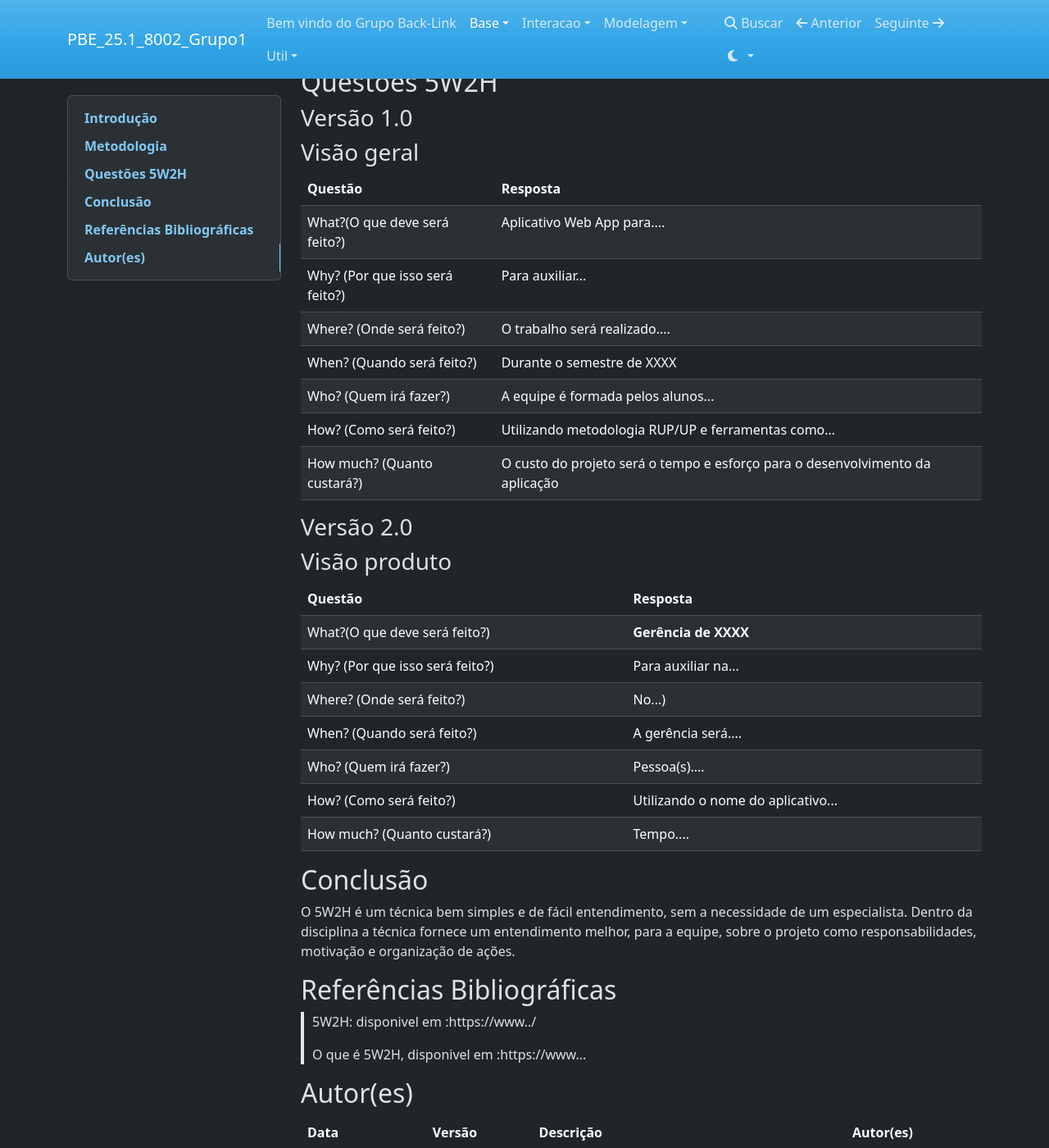
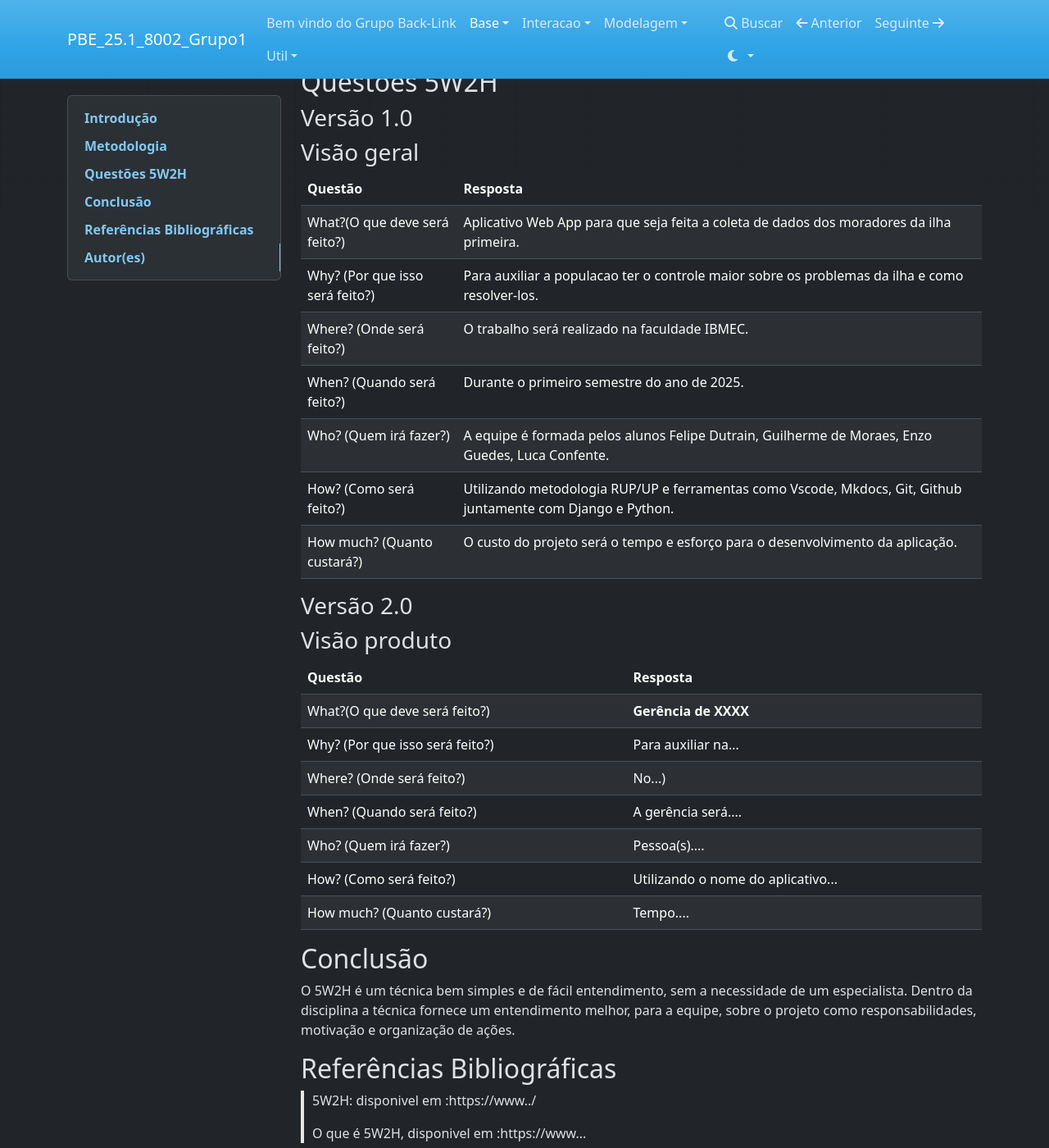
Before and after one commit to Projetos-de-Extensao/PBE_25.1_8002_BackLink, an MkDocs documentation site: the page built from docs/base/5w2h.md, in a window 1280 px wide and 1400 px high, scrolled down 328 px. Shown: the whole window at 82% size. Built offline with MkDocs 1.6.1, drawn with Linux system fonts in a browser that asks for light colours; nearby versions of some CDN libraries; some of the changed text lies outside the part shown.

Commit message:
att 5w2h.md

```diff
--- a/docs/base/5w2h.md
+++ b/docs/base/5w2h.md
@@ -24,13 +24,13 @@ title: 5W2H
 
 |Questão|Resposta|
 |-------|--------|
-|What?(O que deve será feito?)|Aplicativo Web App para.... |
-|Why? (Por que isso será feito?)|Para auxiliar...|
-|Where? (Onde será feito?)|O trabalho será realizado....|
-|When? (Quando será feito?)|Durante o semestre de XXXX|
-|Who? (Quem irá fazer?)|A equipe é formada pelos alunos...|
-|How? (Como será feito?)|Utilizando metodologia RUP/UP e ferramentas como...|
-|How much? (Quanto custará?)|O custo do projeto será o tempo e esforço para o desenvolvimento da aplicação|
+|What?(O que deve será feito?)|Aplicativo Web App para que seja feita a coleta de dados dos moradores da ilha primeira. |
+|Why? (Por que isso será feito?)|Para auxiliar a populacao ter o controle maior sobre os problemas da ilha e como resolver-los. |
+|Where? (Onde será feito?)|O trabalho será realizado na faculdade IBMEC. |
+|When? (Quando será feito?)|Durante o primeiro semestre do ano de 2025. |
+|Who? (Quem irá fazer?)|A equipe é formada pelos alunos Felipe Dutrain, Guilherme de Moraes, Enzo Guedes, Luca Confente. |
+|How? (Como será feito?)|Utilizando metodologia RUP/UP e ferramentas como Vscode, Mkdocs, Git, Github juntamente com Django e Python. |
+|How much? (Quanto custará?)|O custo do projeto será o tempo e esforço para o desenvolvimento da aplicação. |
 
 
 ### Versão 2.0
@@ -61,5 +61,5 @@ O 5W2H é um técnica bem simples e de fácil entendimento, sem a necessidade de
 ## Autor(es)
 | Data | Versão | Descrição | Autor(es) |
 | -- | -- | -- | -- |
-| 24/08/20 | 1.0 | Criação do documento | xxx xxxx |
-| 09/09/20 | 2.0 | Adicionada visão produto | xxxx xxxx |
+| 25/03/25 | 1.0 | Criação do documento |Felipe Dutrain, Guilherme de Moraes, Enzo Guedes, Luca Confente. |
+| 09/09/25 | 2.0 | Adicionada visão produto | xxxx xxxx |
```
